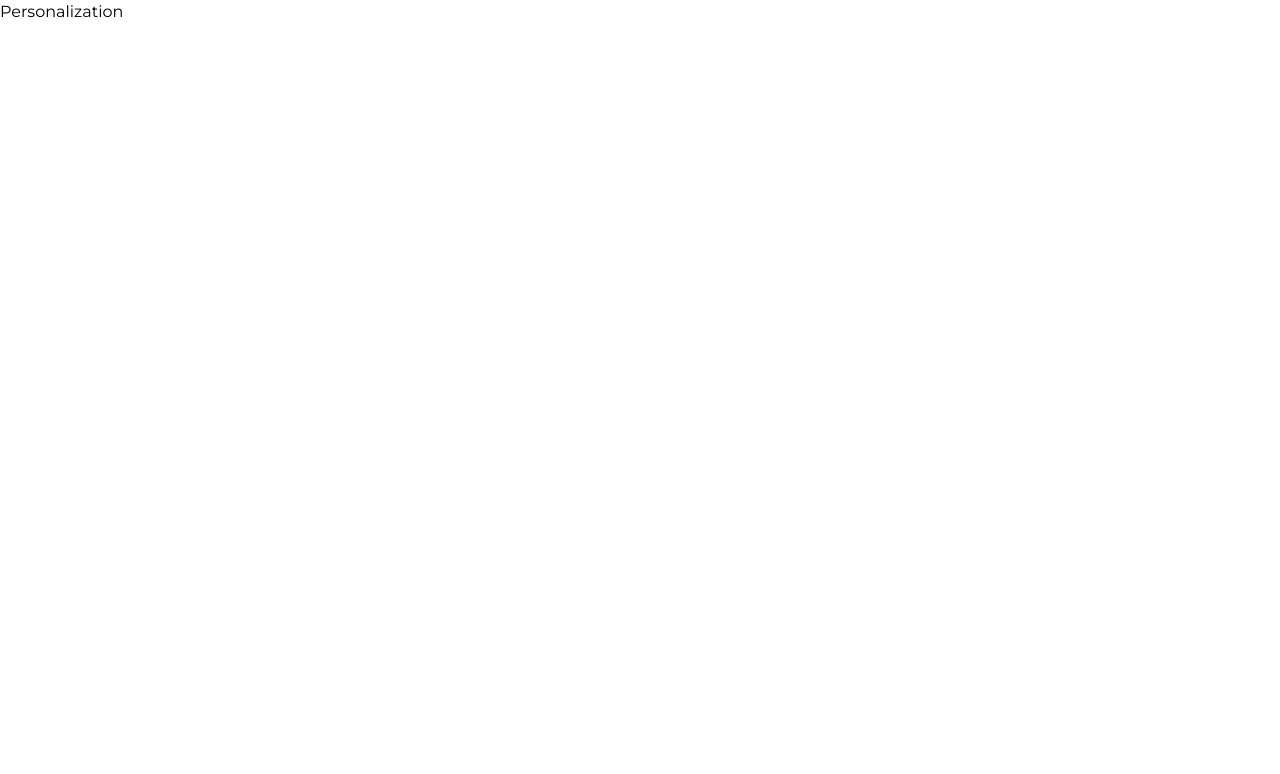
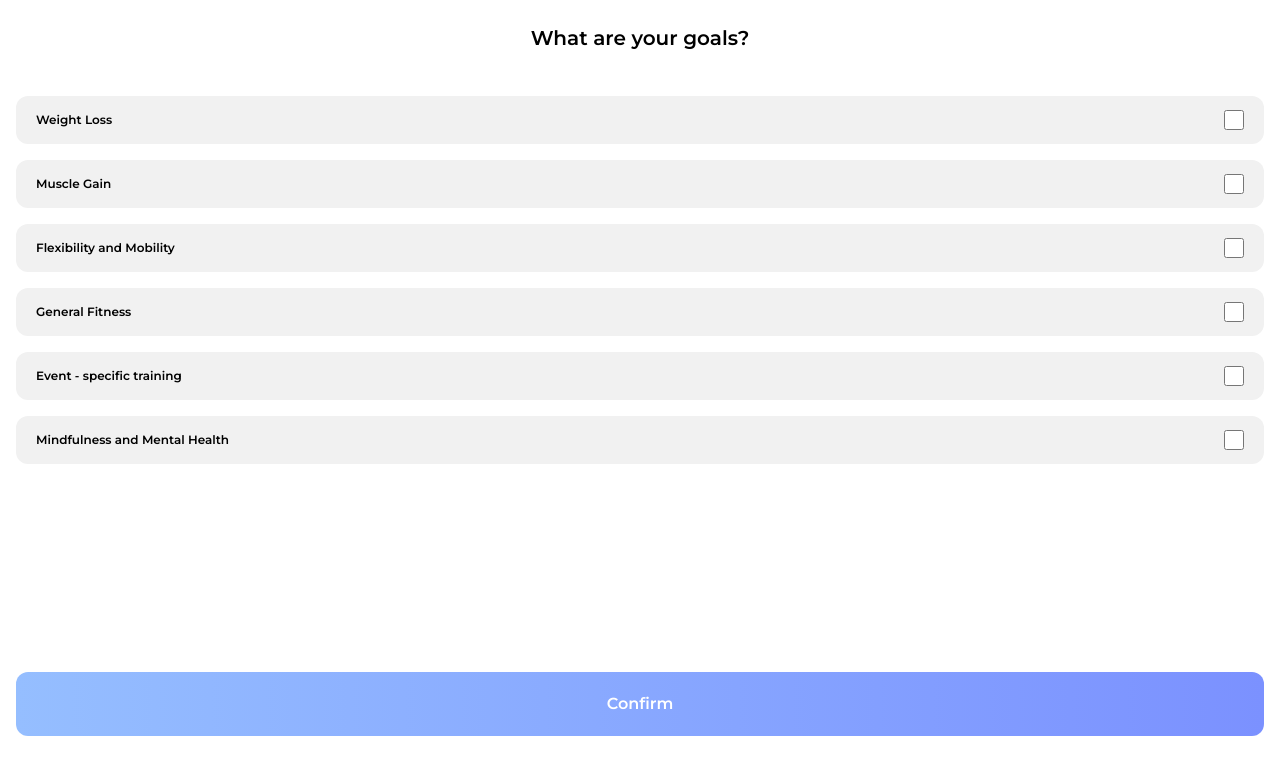
Before and after one commit to vaishnow/dacoid-fitness-preview, a React (Vite) app: page /personalization in a window 1280 px wide. Shown: the top 774 px of the page. Built offline with nearby package versions, Linux system fonts and the light colour scheme.

Commit message:
create personalization page

```diff
--- /dev/null
+++ b/src/components/GoalsCheckbox.tsx
@@ -0,0 +1,11 @@
+type Props = {goal:string};
+
+const GoalsCheckbox = ({goal}: Props) => {
+  return (
+    <div className="flex h-12 w-full justify-between items-center p-5 rounded-xl bg-[#f1f1f1]">
+      <span className="text-xs font-semibold">{goal}</span>
+      <input type="checkbox" className="size-5 accent-red-500" />
+    </div>
+  );
+};
+export default GoalsCheckbox;
--- a/src/pages/Personalization.tsx
+++ b/src/pages/Personalization.tsx
@@ -1,6 +1,30 @@
+import { useNavigate } from "react-router-dom";
+import GoalsCheckbox from "../components/GoalsCheckbox";
+
 const Personalization = () => {
+  const navigate=useNavigate()
+
+  const goals = [
+    "Weight Loss",
+    "Muscle Gain",
+    "Flexibility and Mobility",
+    "General Fitness",
+    "Event - specific training",
+    "Mindfulness and Mental Health",
+  ];
+
   return (
-	<div>Personalization</div>
-  )
-}
-export default Personalization
+    <main className="px-4 py-6 block h-[90vh]">
+      <h1 className="font-semibold text-xl mb-11 text-center">What are your goals?</h1>
+      <form className="h-5/6 flex flex-col justify-between">
+        <div className="flex flex-col space-y-4">
+          {goals.map((goal) => (
+            <GoalsCheckbox goal={goal}/>
+          ))}
+        </div>
+        <button onClick={()=>navigate('/progress-tracker')} className="w-full p-5 rounded-xl text-white font-semibold bg-gradient-to-l from-[#7B91FF] to-[#95BEFF] relative -bottom-20">Confirm</button>
+      </form>
+    </main>
+  );
+};
+export default Personalization;
```
